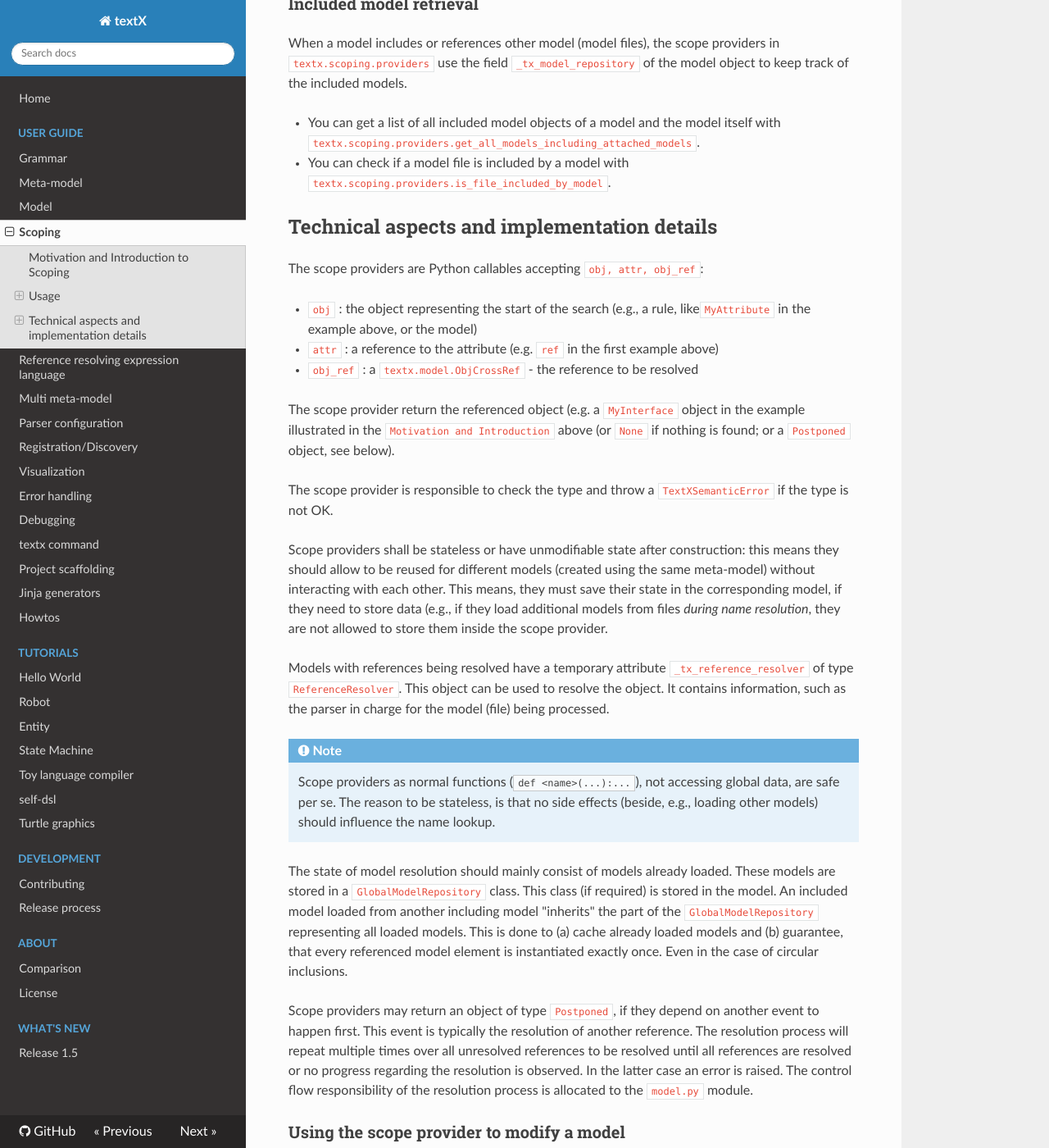
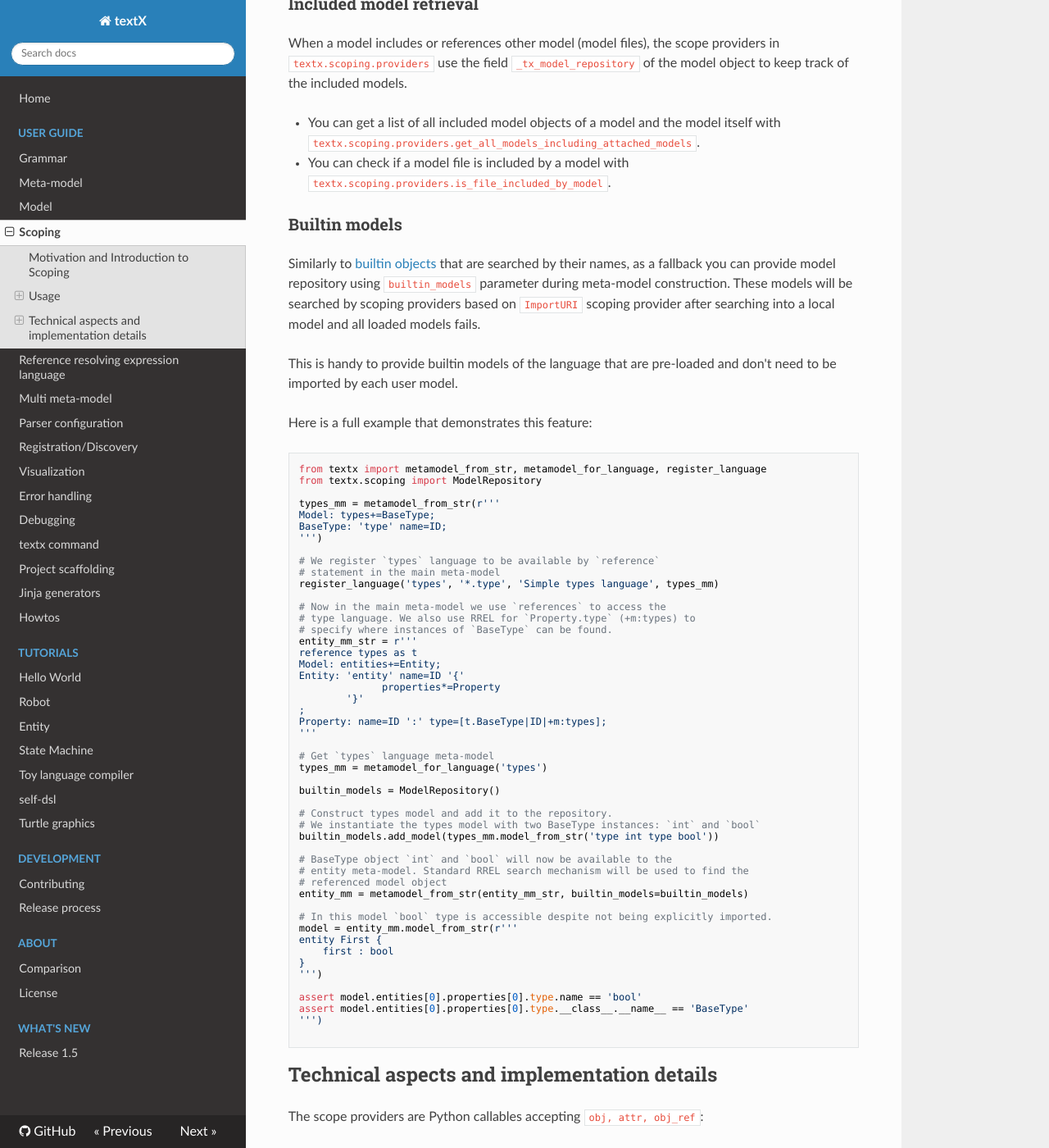
Before and after one commit to textX/textX, an MkDocs documentation site: the page built from docs/scoping.md, in a window 1280 px wide and 1400 px high, scrolled down 3978 px. Shown: the whole window at 82% size. Built offline with MkDocs 1.6.1, drawn with Linux system fonts in a browser that asks for light colours; nearby versions of some CDN libraries; comment, search, counter and statistics services are not loaded.

Commit message:
Add support for builtin models for a meta-model.
Similarly to existing `builtins` feature as a fallback mechanism there is now a
`builtin_models` param to meta-model constructor that is of `ModelRepository`
type and serves as a fallback for scoping provider search.

Only `ImportURI` based scoping providers will search in this repo.

````diff
--- a/docs/scoping.md
+++ b/docs/scoping.md
@@ -214,6 +214,73 @@ of the model object to keep track of the included models.
    `textx.scoping.providers.is_file_included_by_model`.
 
 
+### Builtin models
+
+Similarly to [builtin objects](metamodel.md#built-in-objects) that are searched
+by their names, as a fallback you can provide model repository using
+`builtin_models` parameter during meta-model construction. These models will be
+searched by scoping providers based on `ImportURI` scoping provider after
+searching into a local model and all loaded models fails.
+
+This is handy to provide builtin models of the language that are pre-loaded and
+don't need to be imported by each user model.
+
+Here is a full example that demonstrates this feature:
+
+```python
+from textx import metamodel_from_str, metamodel_for_language, register_language
+from textx.scoping import ModelRepository
+
+types_mm = metamodel_from_str(r'''
+Model: types+=BaseType;
+BaseType: 'type' name=ID;
+''')
+
+# We register `types` language to be available by `reference`
+# statement in the main meta-model
+register_language('types', '*.type', 'Simple types language', types_mm)
+
+# Now in the main meta-model we use `references` to access the
+# type language. We also use RREL for `Property.type` (+m:types) to
+# specify where instances of `BaseType` can be found.
+entity_mm_str = r'''
+reference types as t
+Model: entities+=Entity;
+Entity: 'entity' name=ID '{'
+              properties*=Property
+        '}'
+;
+Property: name=ID ':' type=[t.BaseType|ID|+m:types];
+'''
+
+# Get `types` language meta-model
+types_mm = metamodel_for_language('types')
+
+builtin_models = ModelRepository()
+
+# Construct types model and add it to the repository.
+# We instantiate the types model with two BaseType instances: `int` and `bool`
+builtin_models.add_model(types_mm.model_from_str('type int type bool'))
+
+# BaseType object `int` and `bool` will now be available to the
+# entity meta-model. Standard RREL search mechanism will be used to find the
+# referenced model object
+entity_mm = metamodel_from_str(entity_mm_str, builtin_models=builtin_models)
+
+# In this model `bool` type is accessible despite not being explicitly imported.
+model = entity_mm.model_from_str(r'''
+entity First {
+    first : bool
+}
+''')
+
+assert model.entities[0].properties[0].type.name == 'bool'
+assert model.entities[0].properties[0].type.__class__.__name__ == 'BaseType'
+''')
+
+```
+
+
 
 ## Technical aspects and implementation details
 
````
Also changed, not shown: CHANGELOG.md (+4 -0 lines), 4 other files.
